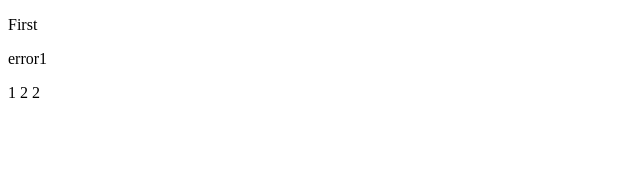
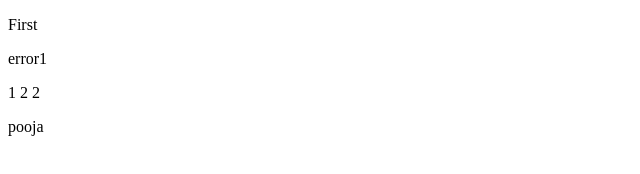
Before and after one commit to pooja0294/d3_js, a plain HTML site: page index.html in a window 1280 px wide. Shown: the full height of the page, 0-640 px from the left. Drawn offline with Linux system fonts and the light colour scheme.

Commit message:
added notes

```diff
--- a/index.html
+++ b/index.html
@@ -13,7 +13,7 @@
 1
 2
 2
-
+<p>pooja</p>
 
 </body>
 </html>
```
